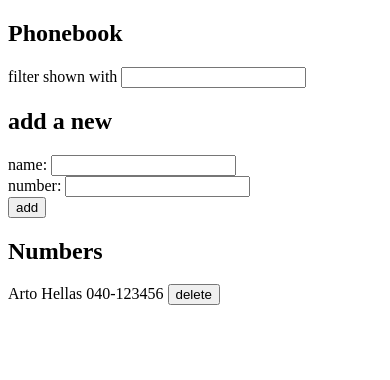
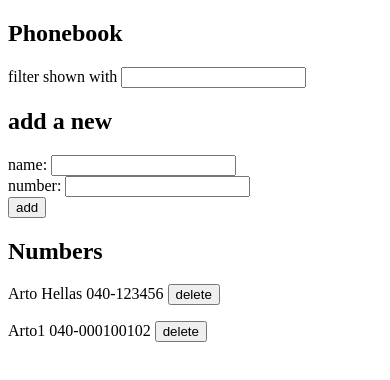
Before and after one commit to ZhixianKwok/full-stack-learn, a React (Create React App) app in the folder part2/phonebook/: page / in a window 390 px wide. Shown: the top 380 px of the page. Built offline with nearby package versions, Linux system fonts and the light colour scheme; data requests are answered from the project's data file.

Commit message:
finish part2 - exercise 2.18
Phonebook step10

```diff
--- a/part2/phonebook/db.json
+++ b/part2/phonebook/db.json
@@ -4,6 +4,11 @@
       "name": "Arto Hellas",
       "number": "040-123456",
       "id": 1
+    },
+    {
+      "name": "Arto1",
+      "number": "040-000100102",
+      "id": 3
     }
   ]
 }
--- a/part2/phonebook/src/App.js
+++ b/part2/phonebook/src/App.js
@@ -20,13 +20,21 @@ function App() {
 
   const handleOnSubmit = (e) => {
     e.preventDefault()
-    const person = persons.find( person => person.name=== newName)
-    if(person){
-      alert(`${person.name} is already added to phonebook`)
+    const index = persons.findIndex( person => person.name === newName)
+    if(index !== -1){
+      const dataNew = {
+        ...persons[index],
+        name:newName,
+        number:newNumber
+      }
+      const personsNew = [...persons]
+      personsNew[index] = dataNew
+      personService.update(dataNew).then(() => setPersons(personsNew))
     } else {
       const dataNew = {
         name:newName,
-        number:newNumber
+        number:newNumber,
+        id: persons.length + 1
       }
       const personsNew = persons.concat(dataNew)
       personService.create(dataNew).then(res => setPersons(personsNew))
--- a/part2/phonebook/src/services/personsService.js
+++ b/part2/phonebook/src/services/personsService.js
@@ -10,8 +10,8 @@ const create = person => {
     return axios.post(baseUrl, person)
 }
 
-const update = ( id , person ) => {
-    return axios.put(`${baseUrl}/${id}`, person)
+const update = ( person ) => {
+    return axios.put(`${baseUrl}/${person.id}`, person)
 }
 
 const remove = ( id ) => {
```
